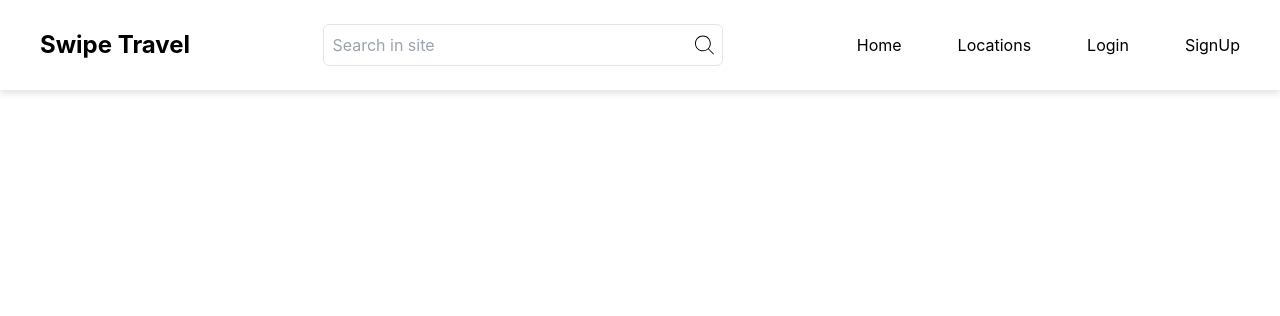
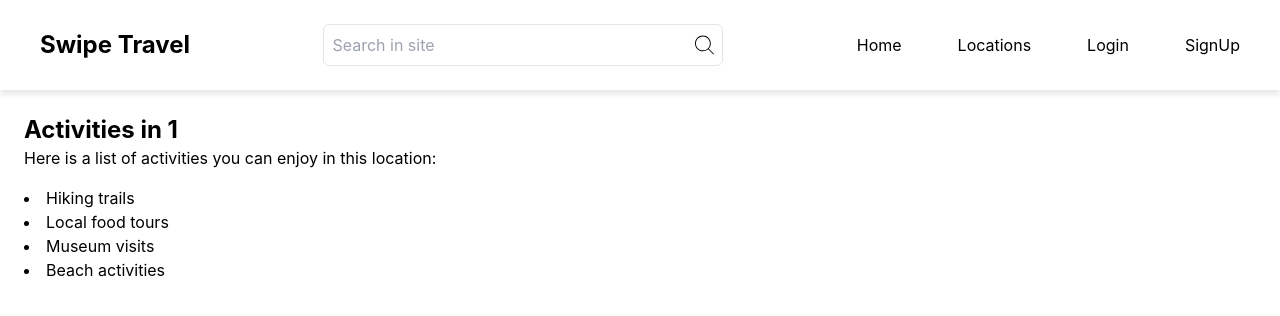
Before and after one commit to Guffy1412/swipe-travel, a React (Create React App) app: page /activities/1 in a window 1280 px wide. Shown: the top 316 px of the page. Built offline with nearby package versions, Linux system fonts and the light colour scheme; no server answers.

Commit message:
Created Activited Page, allowed Location Cards to be pressed and navigates to Activities Page

```diff
--- a/src/App.tsx
+++ b/src/App.tsx
@@ -10,6 +10,7 @@ import LocationsPage from "./Pages/LocationsPage";
 import useTheme from "./hooks/useTheme";
 import ProtectedRoute from "./Components/ProtectedRoute";
 import UserDetailsPage from "./Pages/UserDetailsPage";
+import ActivitiesPage from "./Pages/ActivitiesPage";
 
 const App: React.FC = () => {
   const location = useLocation();
@@ -50,6 +51,7 @@ const App: React.FC = () => {
           }
         />
         <Route path="/locations" element={<LocationsPage />} />
+        <Route path="/activities/:locationTitle" element={<ActivitiesPage />} />
         <Route path="/user-details" element={<UserDetailsPage />} />
         <Route path="/liked" element={<LikedDestinations likedDestinations={[]} />} />
       </Routes>
--- a/src/Assets/LocationInterface.tsx
+++ b/src/Assets/LocationInterface.tsx
@@ -1,5 +1,4 @@
 interface LocationInterface {
-  id: string;
   title: string;
   description: string;
   imageUrl: string;
--- a/src/Components/LocationCard.tsx
+++ b/src/Components/LocationCard.tsx
@@ -1,15 +1,16 @@
 import React from "react";
+import { useNavigate } from "react-router-dom";
+import { Location } from "../Assets/LocationInterface";
 
-interface DestinationProps {
-  title: string;
-  description: string;
-  imageUrl: string;
-  country: string;
-}
 const backendUrl = "http://localhost:5000";
 
-const LocationCard: React.FC<DestinationProps> = ({ title, description, imageUrl, country }) => {
-  console.log(`${backendUrl}/images/${imageUrl}`);
+const LocationCard: React.FC<Location> = ({ title, description, imageUrl, country }) => {
+  const navigate = useNavigate();
+
+  const handleCardClick = () => {
+    navigate(`/activities/${title.replace(/\s+/g, '-').toLowerCase()}`);
+  };
+
   const truncateText = (text: string, maxLength: number) => {
     if (text.length > maxLength) {
       return `${text.slice(0, maxLength)}...`;
@@ -18,7 +19,10 @@ const LocationCard: React.FC<DestinationProps> = ({ title, description, imageUrl
   };
 
   return (
-    <div className="w-80 h-96 bg-white dark:bg-gray-900 dark:text-gray-100 rounded-lg shadow-lg p-4 flex flex-col justify-between">
+    <div
+      className="w-80 h-96 bg-white dark:bg-gray-900 dark:text-gray-100 rounded-lg shadow-lg p-4 flex flex-col justify-between cursor-pointer hover:shadow-xl transition-shadow duration-300"
+      onClick={handleCardClick}
+    >
       <img
         src={`${backendUrl}/images/${imageUrl}`}
         alt={title}
@@ -34,4 +38,6 @@ const LocationCard: React.FC<DestinationProps> = ({ title, description, imageUrl
     </div>
   );
 };
+
 export default LocationCard;
+export type { Location };
--- /dev/null
+++ b/src/Pages/ActivitiesPage.tsx
@@ -0,0 +1,21 @@
+import React from "react";
+import { useParams } from "react-router-dom";
+
+const ActivitiesPage: React.FC = () => {
+  const { locationTitle } = useParams<{ locationTitle: string }>();
+
+  return (
+    <div className="p-6">
+      <h1 className="text-2xl font-bold">Activities in {locationTitle?.replace(/-/g, ' ')}</h1>
+      <p>Here is a list of activities you can enjoy in this location:</p>
+      <ul className="list-disc list-inside mt-4">
+        <li>Hiking trails</li>
+        <li>Local food tours</li>
+        <li>Museum visits</li>
+        <li>Beach activities</li>
+      </ul>
+    </div>
+  );
+};
+
+export default ActivitiesPage;
--- a/src/Pages/HomePage.tsx
+++ b/src/Pages/HomePage.tsx
@@ -38,7 +38,6 @@ const HomePage: React.FC = () => {
       try {
         const querySnapshot = await getDocs(collection(db, "locations"));
         const locationsData = querySnapshot.docs.map((doc) => ({
-          id: doc.id,
           ...doc.data(),
         })) as Location[];
         setLocations(locationsData);
@@ -92,7 +91,6 @@ const HomePage: React.FC = () => {
           {filteredLocations.length > 0 ? (
             filteredLocations.map((location) => (
               <LocationCard
-                key={location.id}
                 title={location.title}
                 description={location.description}
                 imageUrl={location.imageUrl}
--- a/src/Pages/LocationsPage.tsx
+++ b/src/Pages/LocationsPage.tsx
@@ -13,7 +13,6 @@ const LocationsPage: React.FC = () => {
       try {
         const querySnapshot = await getDocs(collection(db, "locations"));
         const locationsData = querySnapshot.docs.map((doc) => ({
-          id: doc.id,
           ...doc.data(),
         })) as Location[];
         setLocations(locationsData);
@@ -42,7 +41,6 @@ const LocationsPage: React.FC = () => {
       <div className="grid grid-cols-1 sm:grid-cols-2 md:grid-cols-3 gap-8 place-items-center">
         {locations.map((location) => (
           <LocationCard
-            key={location.id}
             title={location.title}
             description={location.description}
             imageUrl={location.imageUrl}
```
